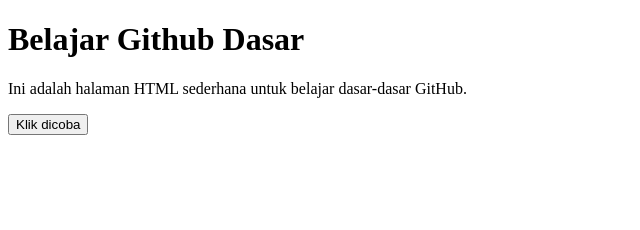
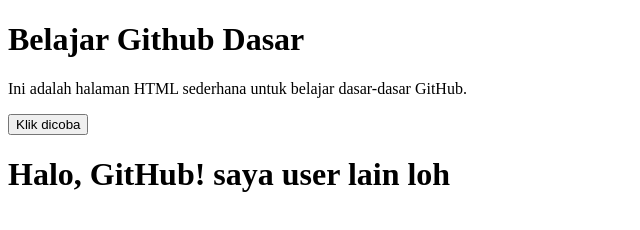
Before and after one commit to Khalidalfatih19/Belajar-Github-Dasar, a plain HTML site: page index.html in a window 1280 px wide. Shown: the whole page, without its empty margins (0-640 px from the left). Drawn offline with Linux system fonts and the light colour scheme.

Commit message:
perubahan dari user lain

```diff
--- a/index.html
+++ b/index.html
@@ -9,5 +9,6 @@
     <h1>Belajar Github Dasar</h1>
     <p>Ini adalah halaman HTML sederhana untuk belajar dasar-dasar GitHub.</p>
     <button onclick="alert('Selamat datang di GitHub!')">Klik dicoba</button>
+    <h1>Halo, GitHub! saya user lain loh</h1>
 </body>
 </html>
--- /dev/null
+++ b/script.js
@@ -0,0 +1 @@
+console.log("Halo, GitHub! saya user lain loh");
```
